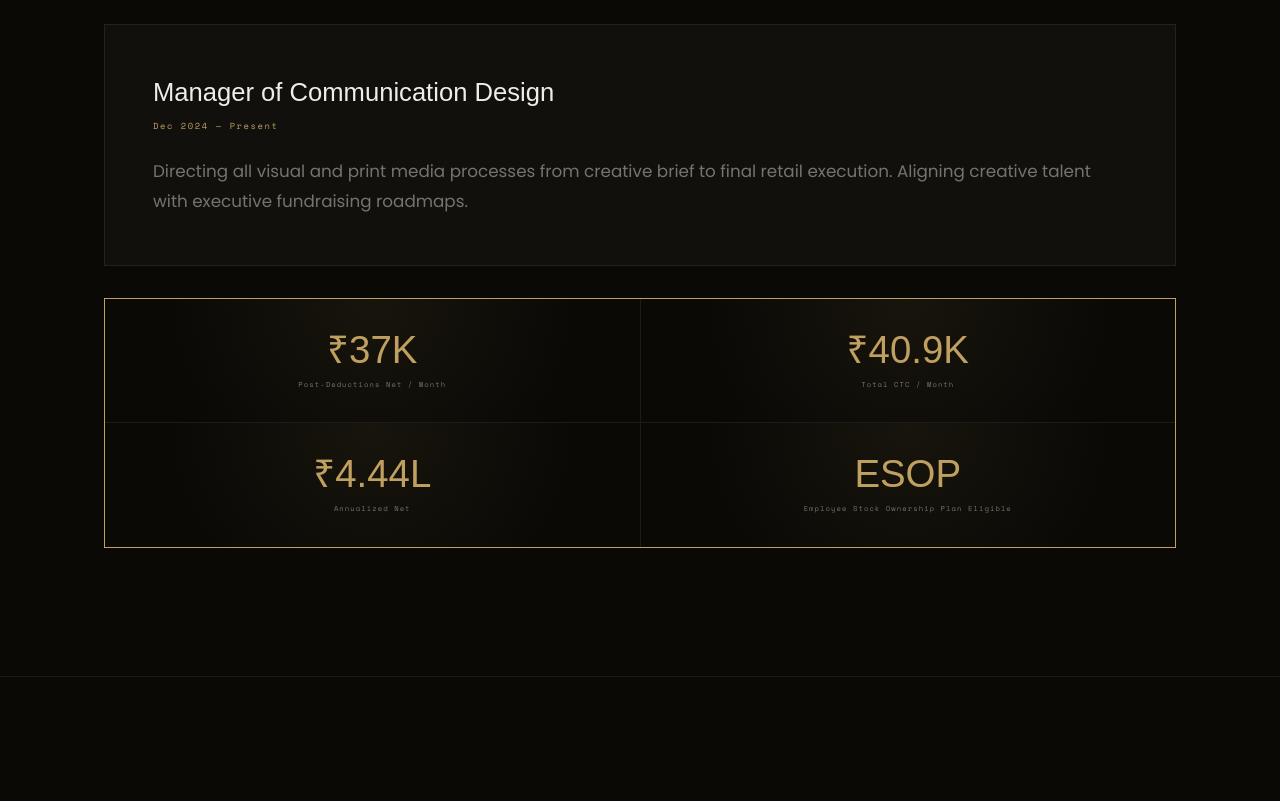
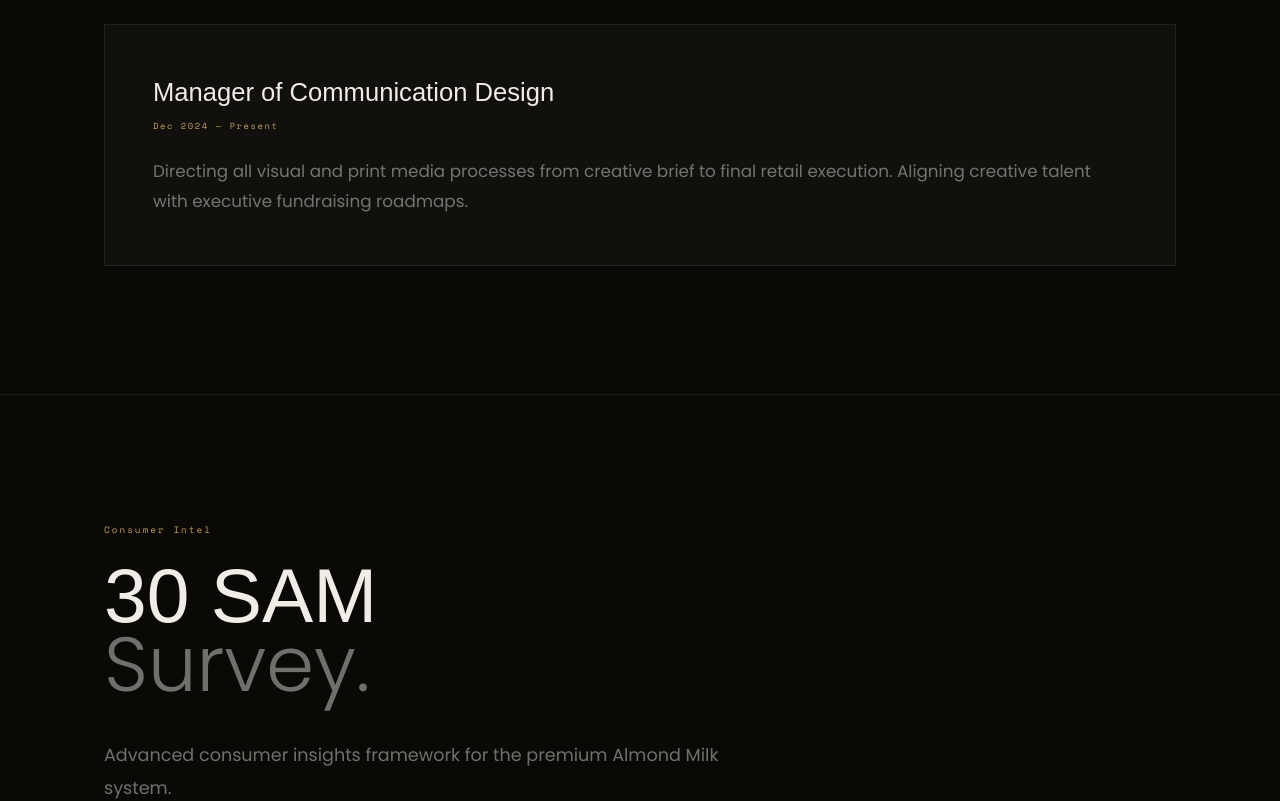
Before and after one commit to svarnartacademy/Sivnco, a Next.js app: page /jusamazin/management in a window 1280 px wide. Shown: the part 3178-3979 px from the top of the page. Built offline with nearby package versions, Linux system fonts and the light colour scheme; a web font is replaced by a local one.

Commit message:
fix: remove salary disclosure from Management page
- Removed compensation grid (net pay, CTC, ESOP) from /jusamazin/management
- Cleaned up mg-comp CSS rules
- Role card now shows only title, period, and description

```diff
--- a/pages/jusamazin/management.js
+++ b/pages/jusamazin/management.js
@@ -38,10 +38,7 @@ html{scroll-behavior:smooth}body{background:var(--mg-bg);color:var(--mg-white);f
 .mg-role-card{background:var(--mg-glass);border:1px solid var(--mg-border);padding:3rem;margin-top:3rem;position:relative;overflow:hidden}
 .mg-role-card::after{content:'';position:absolute;inset:0;background:radial-gradient(circle at 50% 0%,rgba(192,160,96,0.06),transparent 70%);opacity:0;transition:.4s;pointer-events:none}.mg-role-card:hover::after{opacity:1}
 .mg-role-title{font-family:var(--D);font-size:1.6rem;margin-bottom:.5rem}.mg-role-period{font-family:var(--M);font-size:.55rem;letter-spacing:.18em;color:var(--mg-gold);margin-bottom:1.5rem}.mg-role-desc{font-size:1.05rem;line-height:1.8;color:var(--mg-muted)}
-.mg-comp{display:grid;grid-template-columns:1fr 1fr;gap:1px;background:var(--mg-border);border:1px solid var(--mg-gold);margin-top:2rem}
-.mg-comp-cell{background:var(--mg-bg);padding:2rem;text-align:center;position:relative;overflow:hidden}
-.mg-comp-cell::before{content:'';position:absolute;inset:0;background:radial-gradient(circle at 50% 0%,rgba(192,160,96,0.08),transparent 70%)}
-.mg-comp-val{font-family:var(--D);font-size:clamp(1.8rem,3vw,2.8rem);color:var(--mg-gold);line-height:1;position:relative}.mg-comp-label{font-family:var(--M);font-size:.45rem;letter-spacing:.15em;color:var(--mg-muted);margin-top:.6rem;position:relative;line-height:1.6}
+
 .mg-survey{display:grid;grid-template-columns:repeat(3,1fr);gap:1px;background:var(--mg-border);border:1px solid var(--mg-border);margin-top:3rem}
 .mg-survey-part{background:var(--mg-bg);padding:2.5rem;position:relative;overflow:hidden}
 .mg-survey-part::after{content:'';position:absolute;inset:0;background:radial-gradient(circle at 50% 0%,rgba(192,160,96,0.06),transparent 70%);opacity:0;transition:.4s;pointer-events:none}.mg-survey-part:hover::after{opacity:1}
@@ -51,7 +48,7 @@ html{scroll-behavior:smooth}body{background:var(--mg-bg);color:var(--mg-white);f
 .mg-footer{padding:4rem 0 2.5rem;border-top:1px solid var(--mg-border)}.mg-footer-links{display:flex;flex-wrap:wrap;gap:2rem;margin:2rem 0 3rem}.mg-footer-link{font-family:var(--D);font-size:clamp(1.4rem,3vw,2.2rem);color:var(--mg-muted);transition:color .3s}.mg-footer-link:hover{color:var(--mg-gold)}
 .mg-footer-meta{display:flex;justify-content:space-between;font-family:var(--M);font-size:.5rem;letter-spacing:.15em;color:rgba(240,237,230,0.25);padding-top:2rem;border-top:1px solid var(--mg-border)}
 .mgv{opacity:0;transform:translateY(24px);transition:opacity .8s cubic-bezier(.16,1,.3,1),transform .8s cubic-bezier(.16,1,.3,1)}.mgv.vis{opacity:1;transform:translateY(0)}
-@media(max-width:900px){.mg-pillars{grid-template-columns:1fr}.mg-pill-left{position:relative;height:auto;padding:3rem 2rem}.mg-pill-card{padding:3rem 2rem;min-height:auto}.mg-comp{grid-template-columns:1fr}.mg-survey{grid-template-columns:1fr}.mg-footer-meta{flex-direction:column;gap:.8rem}}
+@media(max-width:900px){.mg-pillars{grid-template-columns:1fr}.mg-pill-left{position:relative;height:auto;padding:3rem 2rem}.mg-pill-card{padding:3rem 2rem;min-height:auto}.mg-survey{grid-template-columns:1fr}.mg-footer-meta{flex-direction:column;gap:.8rem}}
 @media(max-width:540px){.mg-hero h1{font-size:clamp(3rem,14vw,7rem)}.mg-s{padding:5rem 0}.mg-soul{padding:6rem 0}}
 `
 const NAV = ['Core Packaging','Superfoods','Brand Guidelines','Bars','Jars','Snacks','Marketing']
@@ -61,7 +58,7 @@ export default function Management(){return(<>
 <nav className="mg-nav"><Link href="/" className="mg-logo">SIVNCO<span style={{color:'var(--mg-gold)'}}>.</span></Link><Link href="/jusamazin" className="mg-back">← Case Study</Link></nav>
 <div className="mg-hero"><div className="mg-hero-bg"/><div className="mg-hero-inner"><div className="mg-hero-tag">Creative Governance / Design Operations</div><h1>Management<br/>&amp; Design<br/><span>Ops</span><em>From standalone creative production to cross-functional strategic leadership. Directing comprehensive visual and print workflows.</em></h1></div></div>
 <section className="mg-s" style={{padding:0,borderBottom:'none'}}><div className="mg-pillars"><div className="mg-pill-left"><div className="mg-label mgv">Leadership</div><div className="mg-title mgv">The Director&apos;s<br/><em>Desk.</em></div><p className="mg-body mgv">Strategic design management — aligning creative talent with executive roadmaps and commercial milestones.</p></div><div className="mg-pill-right">{PILLARS.map((p,i)=>(<div key={i} className="mg-pill-card mgv"><div className="mg-label">{`0${i+1}`}</div><h3>{p.h}</h3><p>{p.b}</p></div>))}</div></div></section>
-<section className="mg-s"><div className="mg-c"><div className="mg-label mgv">Role</div><div className="mg-title mgv">Governance<br/><em>Metrics.</em></div><div className="mg-role-card mgv"><div className="mg-role-title">Manager of Communication Design</div><div className="mg-role-period">Dec 2024 — Present</div><div className="mg-role-desc">Directing all visual and print media processes from creative brief to final retail execution. Aligning creative talent with executive fundraising roadmaps.</div></div><div className="mg-comp mgv"><div className="mg-comp-cell"><div className="mg-comp-val">₹37K</div><div className="mg-comp-label">Post-Deductions Net / Month</div></div><div className="mg-comp-cell"><div className="mg-comp-val">₹40.9K</div><div className="mg-comp-label">Total CTC / Month</div></div><div className="mg-comp-cell"><div className="mg-comp-val">₹4.44L</div><div className="mg-comp-label">Annualized Net</div></div><div className="mg-comp-cell"><div className="mg-comp-val">ESOP</div><div className="mg-comp-label">Employee Stock Ownership Plan Eligible</div></div></div></div></section>
+<section className="mg-s"><div className="mg-c"><div className="mg-label mgv">Role</div><div className="mg-title mgv">Governance<br/><em>Metrics.</em></div><div className="mg-role-card mgv"><div className="mg-role-title">Manager of Communication Design</div><div className="mg-role-period">Dec 2024 — Present</div><div className="mg-role-desc">Directing all visual and print media processes from creative brief to final retail execution. Aligning creative talent with executive fundraising roadmaps.</div></div></div></section>
 <section className="mg-s"><div className="mg-c"><div className="mg-label mgv">Consumer Intel</div><div className="mg-title mgv">30 SAM<br/><em>Survey.</em></div><p className="mg-body mgv" style={{marginBottom:'1rem'}}>Advanced consumer insights framework for the premium Almond Milk system.</p><div className="mg-survey mgv">{SURVEY.map((s,i)=>(<div key={i} className="mg-survey-part"><h4>{s.label}</h4><p>{s.desc}</p></div>))}</div></div></section>
 <div className="mg-soul"><div className="mg-c"><div className="mg-label mgv" style={{textAlign:'center'}}>The Governance Philosophy</div><blockquote className="mg-soul-q mgv">&ldquo;Design operations at scale requires <strong>strategic clarity</strong>, not just creative talent. The transition from maker to manager demands a new language — one that speaks in <strong>milestones, KPIs, and cross-functional alignment</strong> rather than pixels and pantones.&rdquo;</blockquote></div></div>
 <div className="mg-c"><div className="mg-footer"><div className="mg-label">Master Governance Index {'>>>'}</div><div className="mg-footer-links">{NAV.map(l=>(<Link key={l} href="/jusamazin" className="mg-footer-link">{l}</Link>))}</div><div className="mg-footer-meta"><span>© 2023–2026</span><span>My Journey @ Jus&apos;Amazin</span></div></div></div>
```
